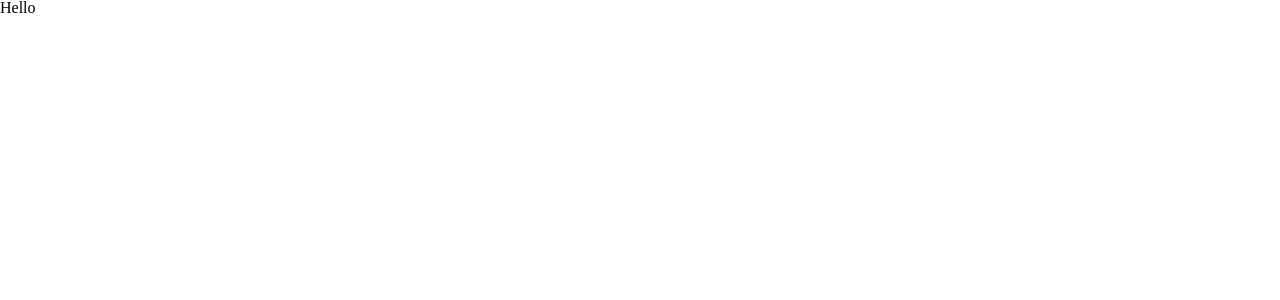
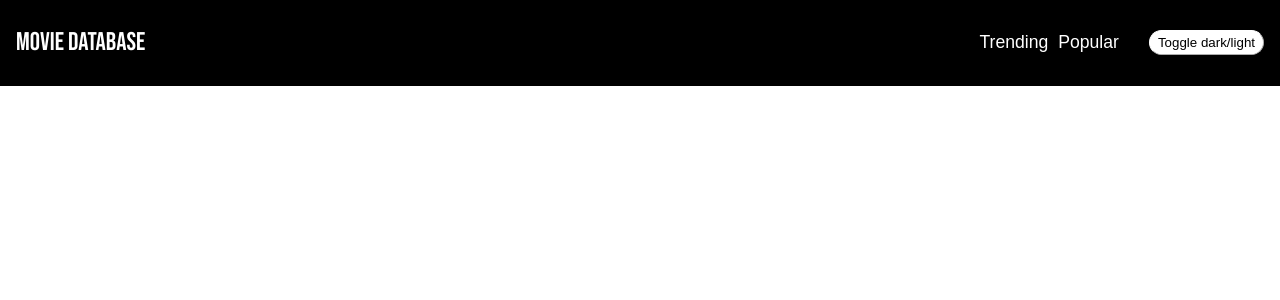
Before and after one commit to radanovicnikola93/react-movies, a React (Create React App) app in the folder react-movies/: page / in a window 1280 px wide. Shown: the top 300 px of the page. Built offline with nearby package versions, Linux system fonts and the light colour scheme.

Commit message:
Implement navbar and starter styling

```diff
--- a/react-movies/public/index.html
+++ b/react-movies/public/index.html
@@ -15,6 +15,9 @@
       user's mobile device or desktop. See https://developers.google.com/web/fundamentals/web-app-manifest/
     -->
     <link rel="manifest" href="%PUBLIC_URL%/manifest.json" />
+    <link rel="preconnect" href="https://fonts.googleapis.com">
+    <link rel="preconnect" href="https://fonts.gstatic.com" crossorigin>
+    <link href="https://fonts.googleapis.com/css2?family=Bebas+Neue&family=Open+Sans:ital,wght@0,300..800;1,300..800&display=swap" rel="stylesheet">
     <!--
       Notice the use of %PUBLIC_URL% in the tags above.
       It will be replaced with the URL of the `public` folder during the build.
--- a/react-movies/src/App.jsx
+++ b/react-movies/src/App.jsx
@@ -1,11 +1,18 @@
-import {React, useEffect} from "react";
+import {React, useState} from "react";
 import './App.scss'
-import Navbar from "./components/Navbar";
+import Navbar from "./components/Navbar/Navbar";
 
 
 const App = () => {
+  const [isLightMode, setIsLightMode] = useState(false);
+
+  // Light / dark mode handler
+  const handleLightMode = () => {
+    setIsLightMode(prevState => !prevState)
+  }
+
   return (
-    <Navbar />
+    <Navbar isLightMode={isLightMode} handleLightMode={handleLightMode}/>
   )
 }
 
--- a/react-movies/src/App.scss
+++ b/react-movies/src/App.scss
@@ -1,43 +1,7 @@
-html, body, div, span, applet, object, iframe,
-h1, h2, h3, h4, h5, h6, p, blockquote, pre,
-a, abbr, acronym, address, big, cite, code,
-del, dfn, em, img, ins, kbd, q, s, samp,
-small, strike, strong, sub, sup, tt, var,
-b, u, i, center,
-dl, dt, dd, ol, ul, li,
-fieldset, form, label, legend,
-table, caption, tbody, tfoot, thead, tr, th, td,
-article, aside, canvas, details, embed,
-figure, figcaption, footer, header, hgroup,
-menu, nav, output, ruby, section, summary,
-time, mark, audio, video {
-	margin: 0;
-	padding: 0;
-	border: 0;
-	font-size: 100%;
-	font: inherit;
-	vertical-align: baseline;
+@use './styles/reset.scss';
+@use './styles/default-values.scss';
+@use './components/Navbar/Navbar.scss';
+
+body {
+  font-family: 'OpenSans', sans-serif;
 }
-/* HTML5 display-role reset for older browsers */
-article, aside, details, figcaption, figure,
-footer, header, hgroup, menu, nav, section {
-	display: block;
-}
-body {
-	line-height: 1;
-}
-ol, ul {
-	list-style: none;
-}
-blockquote, q {
-	quotes: none;
-}
-blockquote:before, blockquote:after,
-q:before, q:after {
-	content: '';
-	content: none;
-}
-table {
-	border-collapse: collapse;
-	border-spacing: 0;
-}
--- a/react-movies/src/components/Navbar.jsx
+++ /dev/null
@@ -1,7 +0,0 @@
-import React from "react";
-
-const Navbar = () => {
-  return <div>Hello</div>
-}
-
-export default Navbar;
--- /dev/null
+++ b/react-movies/src/components/Navbar/LightDarkModeButton.jsx
@@ -0,0 +1,9 @@
+import React from "react";
+
+const LightDarkModeButton = ({handleLightMode}) => {
+  return (
+    <button className="navbar__toggler" onClick={handleLightMode}>Toggle dark/light</button>
+  )
+}
+
+export default LightDarkModeButton;
--- /dev/null
+++ b/react-movies/src/components/Navbar/Navbar.jsx
@@ -0,0 +1,25 @@
+import React from "react";
+import LightDarkModeButton from "./LightDarkModeButton";
+
+const Navbar = ({isLightMode, handleLightMode}) => {
+  return (
+    <nav className={`navbar ${isLightMode ? 'light-mode' : 'dark-mode'}`}>
+      <div className="navbar__logo">
+        <span className="navbar__heading fs-26">Movie Database</span>
+      </div>
+      <div className="navbar__interactions">
+        <div>
+          <ul className="interactions__list">
+            <li className="list__item fs-18">Trending</li>
+            <li className="list__item fs-18">Popular</li>
+          </ul>
+        </div>
+        <div>
+          <LightDarkModeButton handleLightMode={handleLightMode}/>
+        </div>
+      </div>
+    </nav>
+  )
+}
+
+export default Navbar;
--- /dev/null
+++ b/react-movies/src/components/Navbar/Navbar.scss
@@ -0,0 +1,90 @@
+@mixin dark-mode {
+    background-color: #000;
+    color: #FFF;
+
+    .navbar__interactions {
+      .interactions__list {
+        .list__item {
+          &:hover {
+            text-shadow: 1px 2px 5px #c1bebe;
+          }
+        }
+      }
+    }
+
+    .navbar__toggler {
+      background-color: #FFF;
+      color: #000;
+      border-color: #FFF;
+    }
+}
+
+@mixin light-mode {
+    background-color: #FFF;
+    color: #000;
+
+    .navbar__interactions {
+      .interactions__list {
+        .list__item {
+          &:hover {
+            text-shadow:  2px 5px #0e0e0e;
+          }
+        }
+      }
+    }
+
+    .navbar__toggler {
+      background-color: #000;
+      color: #FFF;
+      border-color: #000;
+    }
+}
+
+.navbar {
+  width: 100%;
+  padding: 30px 16px;
+  display: flex;
+  justify-content: space-between;
+  align-items: center;
+
+  &.dark-mode {
+    @include dark-mode();
+  }
+
+  &.light-mode {
+    @include light-mode();
+  }
+
+  &__logo {
+    display: flex;
+    align-items: center;
+    gap: 20px;
+
+    .navbar__heading {
+      font-family: 'Bebas Neue', sans-serif;
+    }
+  }
+
+  &__interactions {
+    display: flex;
+    align-items: center;
+    gap: 30px;
+
+    .interactions__list {
+      display: inline-flex;
+      gap: 10px;
+
+      .list__item {
+        cursor: pointer;
+        text-transform: capitalize;
+      }
+    }
+  }
+
+  &__toggler {
+    border-radius: 30px;
+    border-width: 1px;
+    padding: 4px 8px;
+    cursor: pointer;
+  }
+}
--- a/react-movies/src/index.js
+++ b/react-movies/src/index.js
@@ -6,9 +6,9 @@ const root = ReactDOM.createRoot(document.getElementById('root'));
 
 const Main = () => {
   return (
-    <React.Fragment>
+    <React.StrictMode>
       <App />
-    </React.Fragment>
+    </React.StrictMode>
   )
 }
 
--- /dev/null
+++ b/react-movies/src/styles/default-values.scss
@@ -0,0 +1,13 @@
+// Font sizes
+.fs-18 {
+  font-size: 1.1rem;
+}
+
+.fs-20 {
+  font-size: 1.3rem;
+  color: green;
+}
+
+.fs-26 {
+  font-size: 1.6rem;
+}
--- /dev/null
+++ b/react-movies/src/styles/reset.scss
@@ -0,0 +1,44 @@
+html, body, div, span, applet, object, iframe,
+h1, h2, h3, h4, h5, h6, p, blockquote, pre,
+a, abbr, acronym, address, big, cite, code,
+del, dfn, em, img, ins, kbd, q, s, samp,
+small, strike, strong, sub, sup, tt, var,
+b, u, i, center,
+dl, dt, dd, ol, ul, li,
+fieldset, form, label, legend,
+table, caption, tbody, tfoot, thead, tr, th, td,
+article, aside, canvas, details, embed,
+figure, figcaption, footer, header, hgroup,
+menu, nav, output, ruby, section, summary,
+time, mark, audio, video {
+	margin: 0;
+	padding: 0;
+	border: 0;
+	font-size: 100%;
+	font: inherit;
+	vertical-align: baseline;
+	box-sizing: border-box;
+}
+/* HTML5 display-role reset for older browsers */
+article, aside, details, figcaption, figure,
+footer, header, hgroup, menu, nav, section {
+	display: block;
+}
+body {
+	line-height: 1;
+}
+ol, ul {
+	list-style: none;
+}
+blockquote, q {
+	quotes: none;
+}
+blockquote:before, blockquote:after,
+q:before, q:after {
+	content: '';
+	content: none;
+}
+table {
+	border-collapse: collapse;
+	border-spacing: 0;
+}
```
